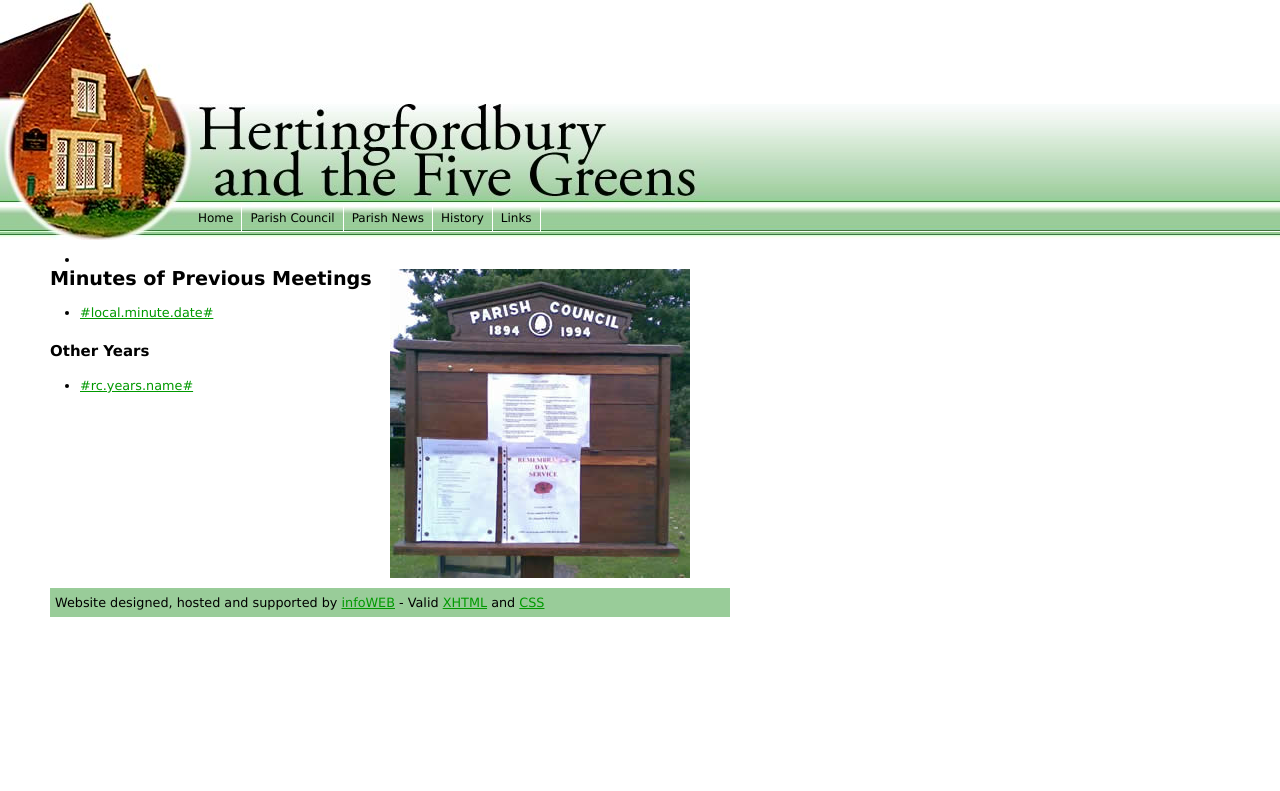
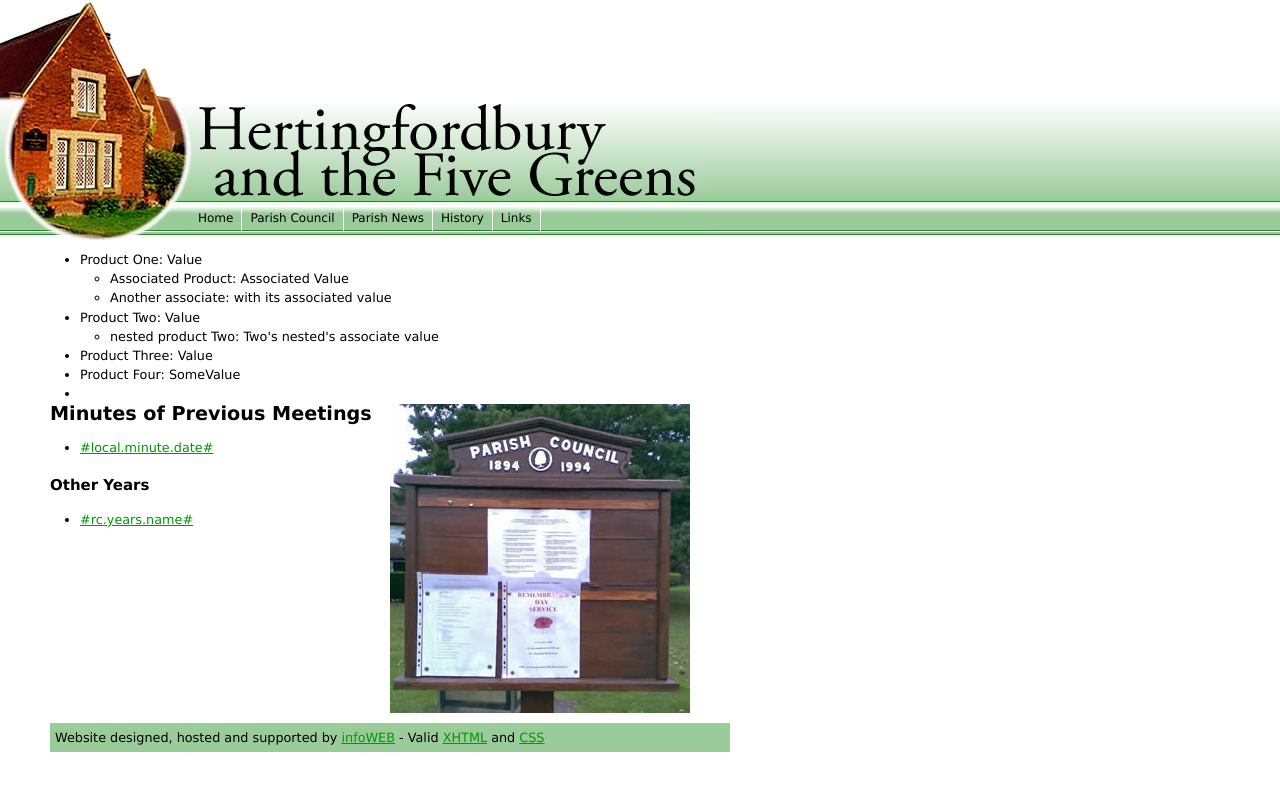
Before and after one commit to pugongyingh/hertingfordbury.org.uk, a Jekyll site: the page built from parish-council/minutes.md, in a window 1280 px wide. Shown: the top 791 px of the page. Built offline with Jekyll 4.4.1, drawn with Linux system fonts in a browser that asks for light colours; nearby versions of some CDN libraries.

Commit message:
Update minutes.md

```diff
--- a/parish-council/minutes.md
+++ b/parish-council/minutes.md
@@ -1,9 +1,33 @@
 ---
 layout: gh-pages
 permalink: /parish-council/minutes/
-minutes:
-- year: 2008
+products:
+ - top-level: Product One
+   arbitrary: Value
+   nested-products:
+    - nested: Associated Product
+      sub-arbitrary: Associated Value
+    - nested: Another associate
+      sub-arbitrary: with its associated value
+ - top-level: Product Two
+   arbitrary: Value
+   nested-products:
+    - nested: nested product Two
+      sub-arbitrary: Two's nested's associate value
+ - top-level: Product Three
+   arbitrary: Value
+ - top-level: Product Four
+   arbitrary: SomeValue
 ---
+
+<ul>{% for product in page.products %}
+  <li>{{ product.top-level }}: {{ product.arbitrary }}{% if product.nested-products %}
+    <ul>
+    {% for nestedproduct in product.nested-products %}  <li>{{ nestedproduct.nested }}: {{ nestedproduct.sub-arbitrary }}</li>
+    {% endfor %}</ul>
+  {% endif %}</li>{% endfor %}
+</ul>
+
 
 {{ page.minutes.year }}
 
```
